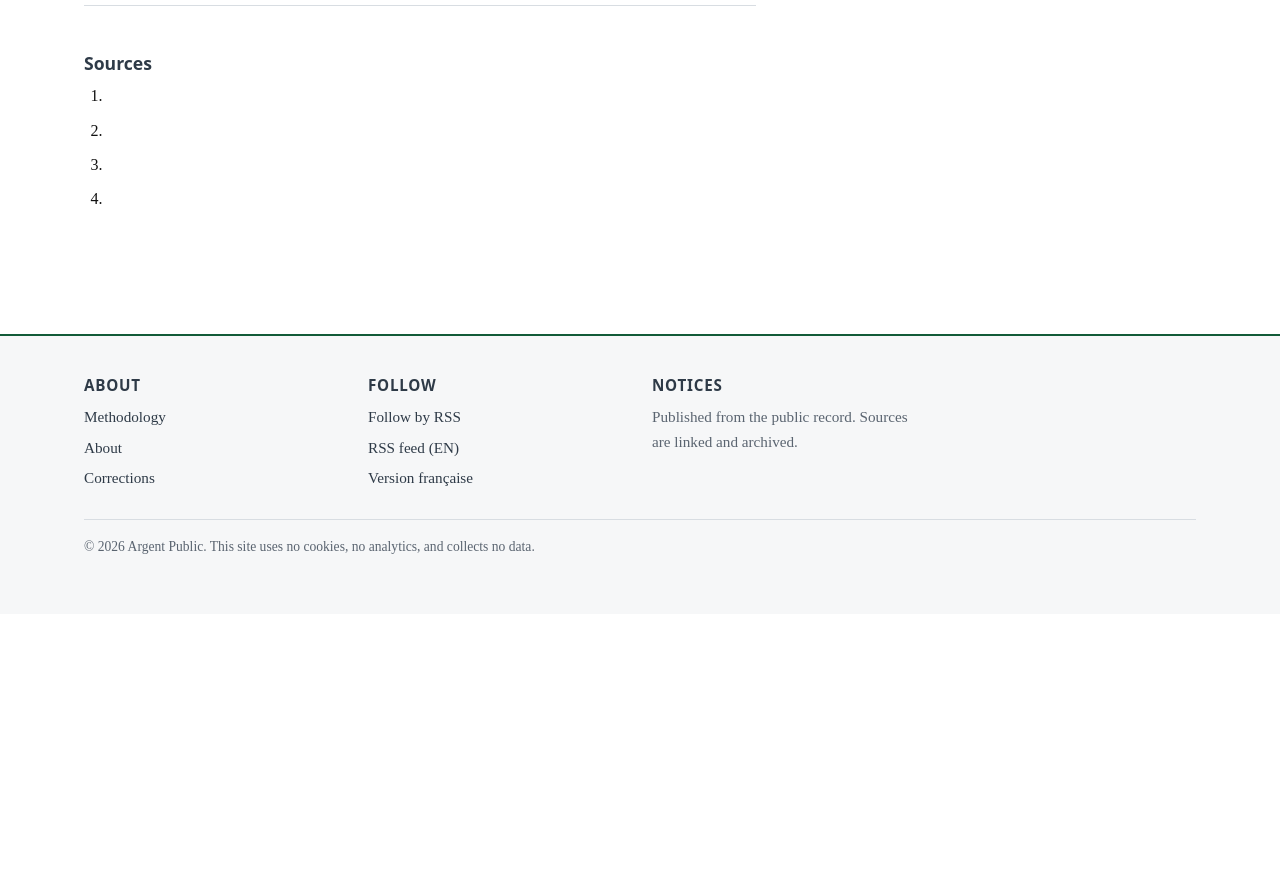
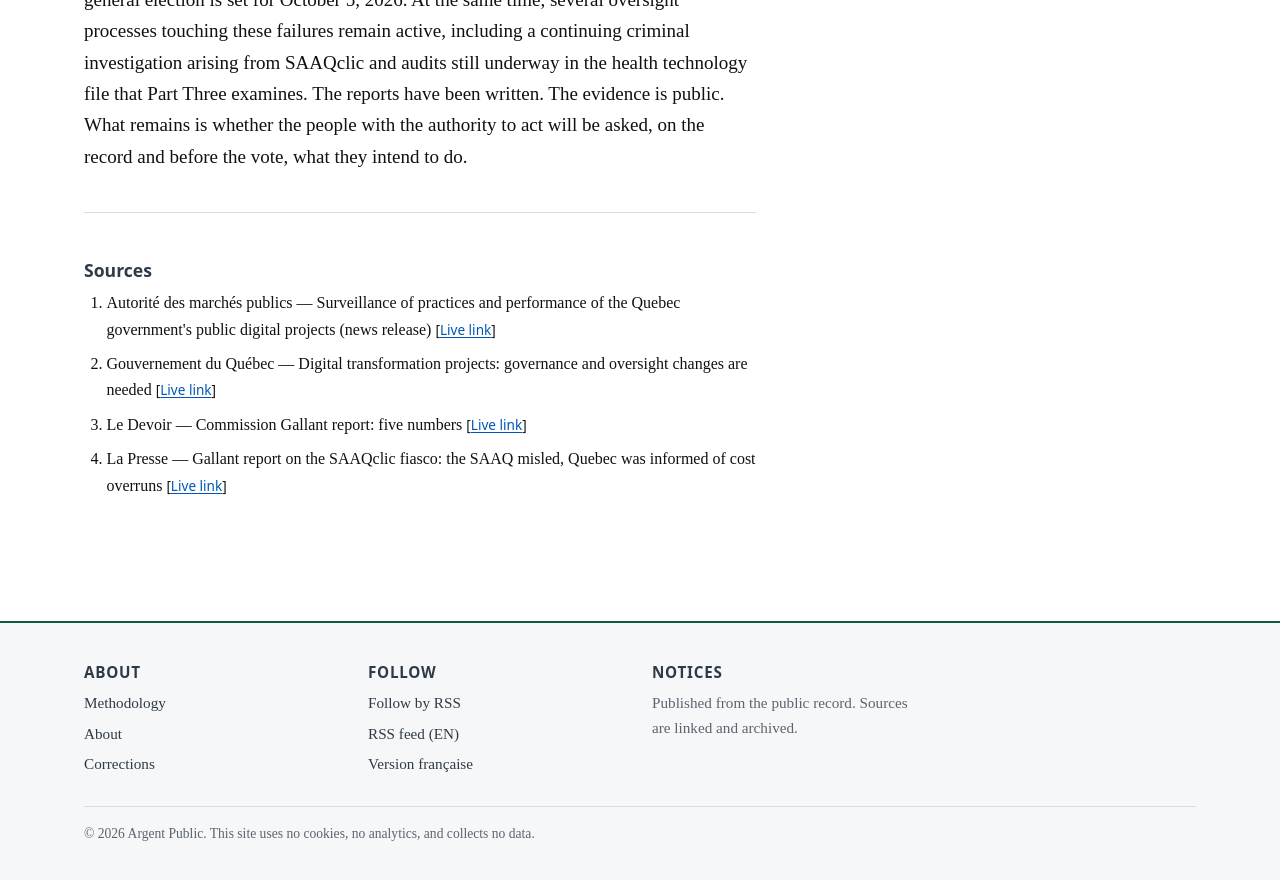
Before and after one commit to alexreports/argent-public, a Jekyll site: the page built from _dossiers/2026-06-cout-invisible-partie-1.en.md, in a window 1280 px wide and 900 px high, scrolled down 4428 px. Shown: the top 880 px of the window. Built offline with Jekyll 4.4.1, drawn with Linux system fonts in a browser that asks for light colours; before the commit the page ends 5042 px from its top, so only the background shows below that; some of the changed text lies outside the part shown.

Commit message:
Fix Le coût invisible deployment: correct dossier permalinks, sources format, and unclosed tags in fr/index.html
- Add slug/permalink/alt_lang_url to both Part 1 dossiers so they build at
  /en|fr/dossiers/cout-invisible-partie-1/ (matching the homepage links that
  were 404ing) and gain the FR<->EN language toggle
- Add theme + summary for listing/feed consistency with the Green Ledger series
- Convert sources frontmatter from bare URL strings to title/live objects so
  sources.html renders proper citations instead of 4 empty bullets
- Close the missing </p></div> in fr/index.html question-moment block

```diff
--- a/_dossiers/2026-06-cout-invisible-partie-1.en.md
+++ b/_dossiers/2026-06-cout-invisible-partie-1.en.md
@@ -1,19 +1,27 @@
 ---
 layout: dossier
-title: "The Cost You Cannot See"
-subtitle: "Part One. The pattern Quebec keeps repeating, and the watchdog that finally named it"
 lang: en
+title: "The Cost You Cannot See, Part 1: The Pattern Quebec Keeps Repeating"
+slug: cout-invisible-partie-1
+permalink: /en/dossiers/cout-invisible-partie-1/
+alt_lang_url: /fr/dossiers/cout-invisible-partie-1/
+date: 2026-06-04
+theme: "Governance"
+summary: "Large public technology projects keep failing the same way — and Quebec's own watchdog has now said so in writing."
 ref: cout-invisible-1
-date: 2026-06-04
 series: cout-invisible
 series_title: "The Cost You Cannot See"
 part: 1
 author: "Paul Sauvé"
 sources:
-  - https://www.amp.quebec/communique/veille-sur-les-pratiques-de-realisation-et-la-performance-des-projets-numeriques-publics-du-gouvernement-du-quebec
-  - https://www.quebec.ca/nouvelles/actualites/details/projets-de-transformation-numerique-du-gouvernement-du-quebec-des-changements-de-gouvernance-et-dencadrement-simposent-70413
-  - https://www.ledevoir.com/politique/quebec/956649/rapport-commission-gallant-5-chiffres
-  - https://www.lapresse.ca/actualites/2026-02-16/rapport-gallant-sur-le-fiasco-saaqclic/la-saaq-a-menti-quebec-etait-informe-de-depassements-de-couts.php
+  - title: "Autorité des marchés publics — Surveillance of practices and performance of the Quebec government's public digital projects (news release)"
+    live: "https://www.amp.quebec/communique/veille-sur-les-pratiques-de-realisation-et-la-performance-des-projets-numeriques-publics-du-gouvernement-du-quebec"
+  - title: "Gouvernement du Québec — Digital transformation projects: governance and oversight changes are needed"
+    live: "https://www.quebec.ca/nouvelles/actualites/details/projets-de-transformation-numerique-du-gouvernement-du-quebec-des-changements-de-gouvernance-et-dencadrement-simposent-70413"
+  - title: "Le Devoir — Commission Gallant report: five numbers"
+    live: "https://www.ledevoir.com/politique/quebec/956649/rapport-commission-gallant-5-chiffres"
+  - title: "La Presse — Gallant report on the SAAQclic fiasco: the SAAQ misled, Quebec was informed of cost overruns"
+    live: "https://www.lapresse.ca/actualites/2026-02-16/rapport-gallant-sur-le-fiasco-saaqclic/la-saaq-a-menti-quebec-etait-informe-de-depassements-de-couts.php"
 ---
 
 Large public technology projects in Quebec keep failing in the same ways, across different governments and different parties. That is no longer a claim made by critics. It is the written conclusion of the province's own oversight bodies, set down in two reports in the space of a single year.
--- a/fr/index.html
+++ b/fr/index.html
@@ -37,6 +37,8 @@
     </p>
     <p class="question-moment__cta">
       <a href="{{ '/fr/dossiers/cout-invisible-partie-1/' | relative_url }}">Lire la partie 1 : Le scénario que le Québec répète →</a>
+    </p>
+  </div>
 </section>
 
 <section class="measure">
```
Also changed, not shown: _dossiers/2026-06-cout-invisible-partie-1.fr.md (+15 -7 lines), 1 other file.
